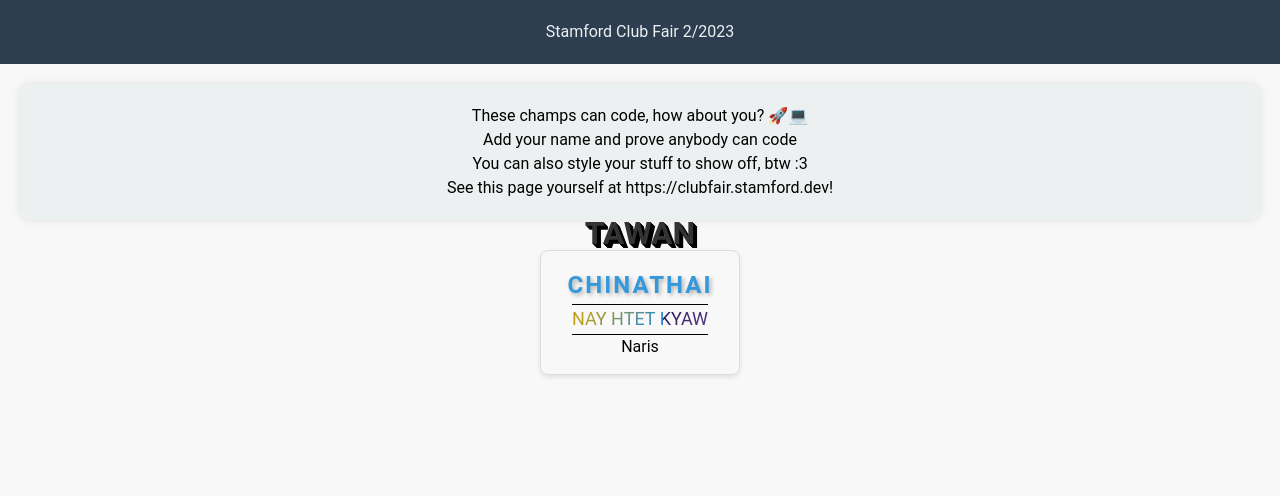
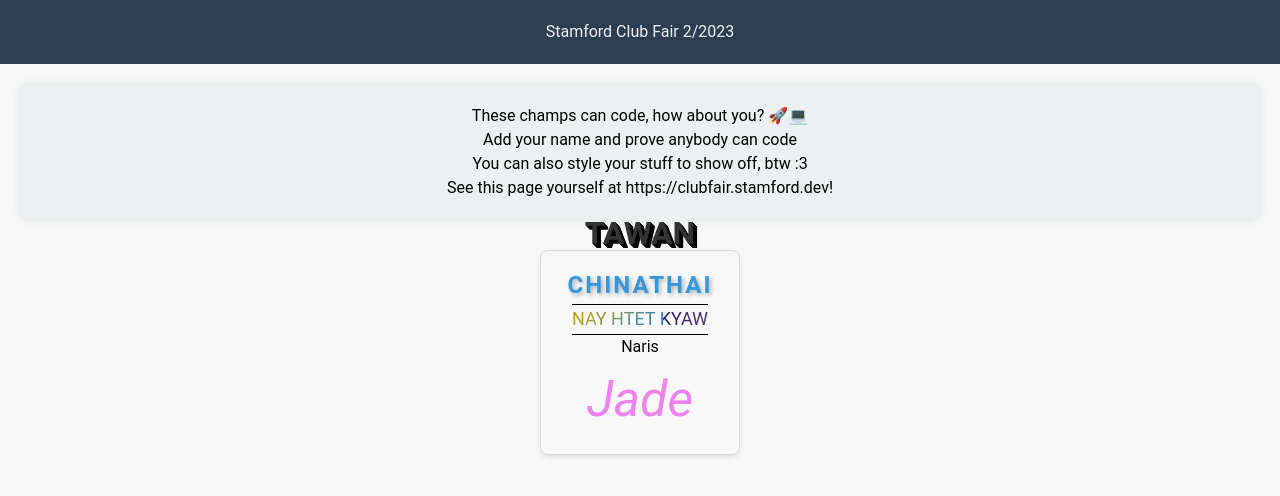
Before and after one commit to stamford-syntax-club/stiu-club-fair, a plain HTML site: page index.html in a window 1280 px wide. Drawn offline with nearby package versions, Linux system fonts and the light colour scheme.

Commit message:
Jade name

```diff
--- a/index.html
+++ b/index.html
@@ -32,6 +32,9 @@
       <div id="nameContainer" class="name-container absolute -top-0 -translate-y-full right-1/2 translate-x-1/2">
         <h1 class="font-bold text-2xl antialiased uppercase" id="tawan_name">Tawan</h1>
       </div>
+      <p class="Jade">Jade</p>
+
+
     </div>
   </div>
 
--- a/style.css
+++ b/style.css
@@ -113,6 +113,7 @@ p {
 
 
 
+
 /* nayhtetkyaw's */
 
 .nhk {
@@ -166,3 +167,13 @@ p {
 .bouncing-text-horizontal {
   animation: bounce-horizontal 1s infinite;
 }
+
+
+
+
+
+.Jade {
+  color: violet;
+  font-size: 50px;
+  font-style: italic;
+}
```
